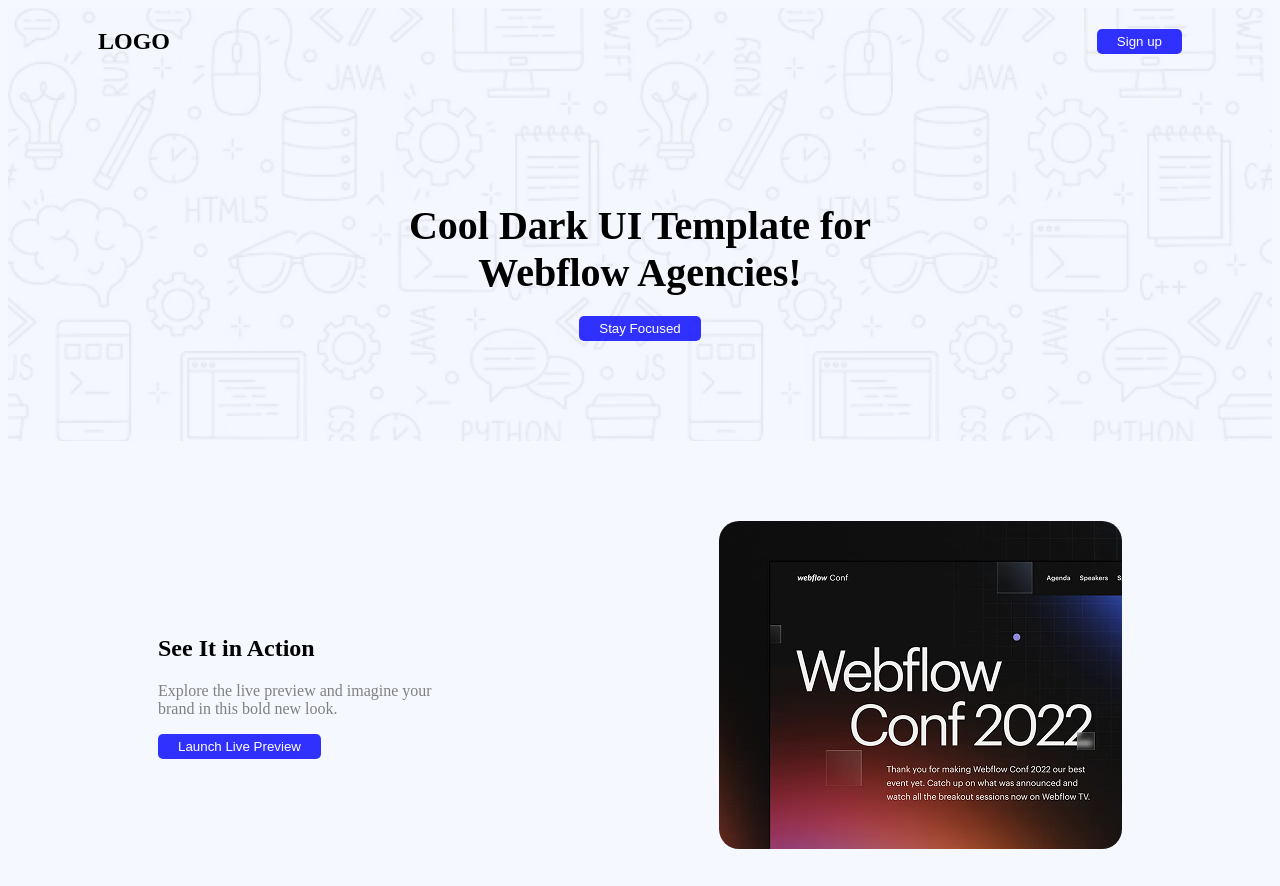
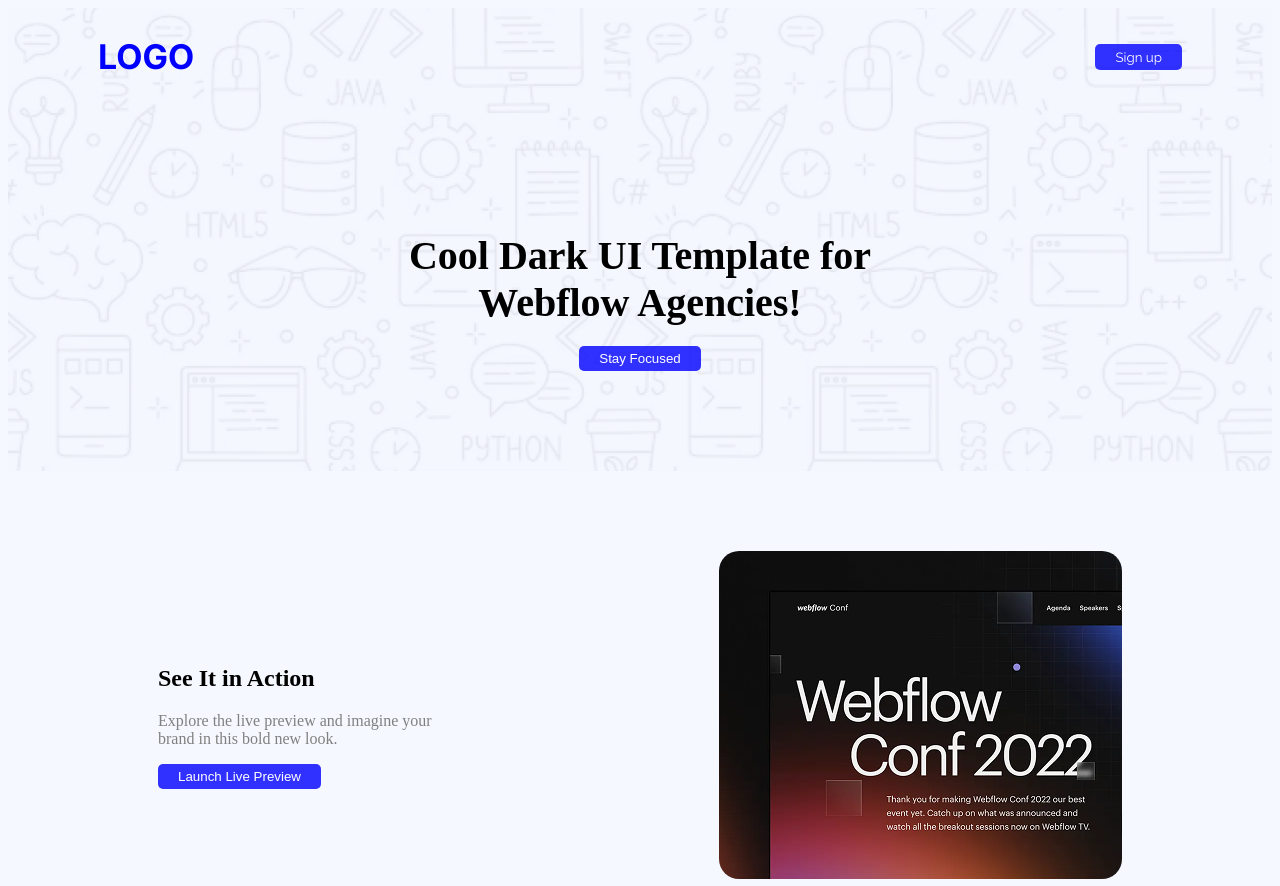
Before and after one commit to Sazzad360/Assignment-01, a plain HTML site: page index.html in a window 1280 px wide. Shown: the top 886 px of the page. Drawn offline with Linux system fonts and the light colour scheme.

Commit message:
adding font

```diff
--- a/index.html
+++ b/index.html
@@ -4,16 +4,19 @@
     <meta charset="UTF-8">
     <meta name="viewport" content="width=device-width, initial-scale=1.0">
     <title>Assignment-01</title>
+    <link rel="preconnect" href="https://fonts.googleapis.com">
+    <link rel="preconnect" href="https://fonts.gstatic.com" crossorigin>
+    <link href="https://fonts.googleapis.com/css2?family=Inter:ital,opsz,wght@0,14..32,100..900;1,14..32,100..900&family=Raleway:ital,wght@0,100..900;1,100..900&display=swap" rel="stylesheet">
     <link rel="stylesheet" href="style.css">
 </head>
 <body>
     <header class="header">
 
         <nav class="navbar">
-            <h1 class="nav-logo">
+            <h1 class="nav-logo inter">
                 LOGO
             </h1>
-            <button class="btn">Sign up</button>
+            <button class="btn raleway">Sign up</button>
         </nav>
 
         <div class="banner">
--- a/style.css
+++ b/style.css
@@ -1,3 +1,14 @@
+.inter{
+  font-family: "Inter", sans-serif;
+  font-optical-sizing: auto;
+  font-style: normal;
+}
+.raleway{
+  font-family: "Raleway", sans-serif;
+  font-optical-sizing: auto;
+  font-style: normal;
+}
+
 header{
     background-image: url("images/Hero-bg.png");
     background-size: cover;
@@ -19,6 +30,12 @@ body{
     background-color: yellowgreen;
     color: #000;
     cursor: pointer;
+}
+
+nav h1{
+    font-size: 34px;
+    font-weight: black;
+    color: blue;
 }
 
 .navbar{
```
